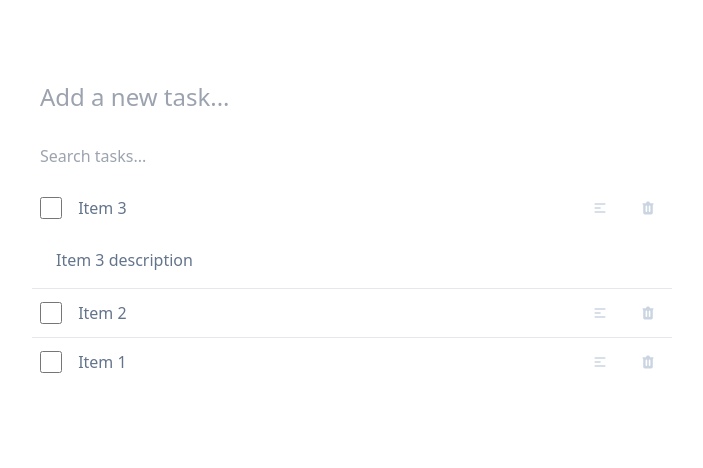
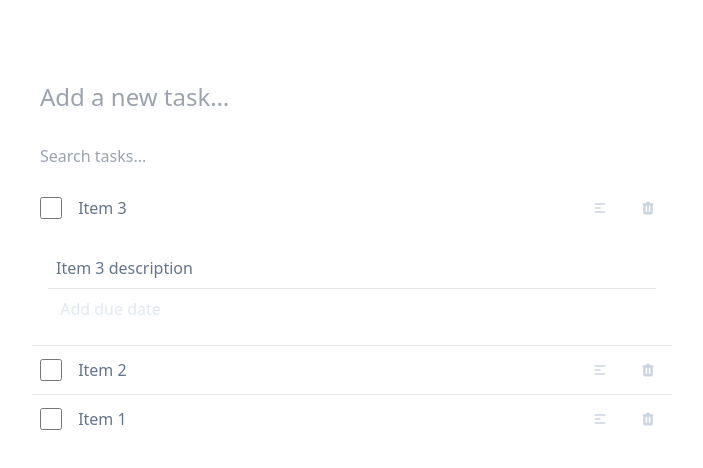
Before and after one commit to thomsz/phoenix, a Vue app in the folder client/: page / in a window 1280 px wide. Both pictures are taken after a click on the button 888 px from the left and 208 px from the top of the page. Shown: the top 468 px of the page, without its empty margins (288-991 px from the left). Built offline with nearby package versions, Linux system fonts and the light colour scheme.

Commit message:
feat: style improvements

```diff
--- a/client/src/components/EditInPlaceField.vue
+++ b/client/src/components/EditInPlaceField.vue
@@ -17,7 +17,7 @@
     </form>
     <div
       v-else
-      class="px-2 text-slate-500"
+      class="p-2 text-slate-500 whitespace-pre-wrap"
       @click="toggleEdit"
       @mouseover="toggleEdit"
     >
--- a/client/src/components/NewTodo.vue
+++ b/client/src/components/NewTodo.vue
@@ -9,7 +9,7 @@
         class="w-full h-16 text-2xl px-2"
         v-model="form.title"
         required
-        placeholder="Add a new task..."
+        placeholder="Add a new task…"
         @focus="expanded = true"
       />
       <ReturnIcon
--- a/client/src/components/NewTodo/NewTodoModal.vue
+++ b/client/src/components/NewTodo/NewTodoModal.vue
@@ -1,12 +1,12 @@
 <template>
-  <div class="flex flex-col space-y-3 absolute w-full bg-white/90 backdrop-blur-sm top-16">
+  <div class="flex flex-col space-y-3 absolute w-full bg-white/80 backdrop-blur-sm top-16">
     <hr />
     <textarea
       name="description"
       rows="5"
-      class="w-full p-2 bg-transparent"
+      class="w-full p-2 bg-transparent border-slate-100 border-b-2"
       v-model="form.description"
-      placeholder="Description..."
+      placeholder="Description…"
     >
     </textarea>
     <label class="px-2 text-gray-400 hover:cursor-pointer">
--- a/client/src/components/TodoItem.vue
+++ b/client/src/components/TodoItem.vue
@@ -32,14 +32,32 @@
     >
       <EditInPlaceField
         name="description"
+        type="textarea"
+        class="min-h-[2.5rem]"
         v-model="form.description"
-      />
+      >
+        <span v-if="form.description">{{ form.description }}</span>
+        <span
+          v-else
+          class="text-slate-200"
+        >
+          Add description
+        </span>
+      </EditInPlaceField>
+      <hr />
       <EditInPlaceField
         name="due_date"
         type="date"
+        class="min-h-[2.5rem]"
         v-model="form.dueDate"
       >
-        {{ formattedLocaleDueDate }}
+        <span v-if="form.dueDate">{{ formattedLocaleDueDate }}</span>
+        <span
+          v-else
+          class="text-slate-200"
+        >
+          Add due date
+        </span>
       </EditInPlaceField>
     </div>
   </article>
```
